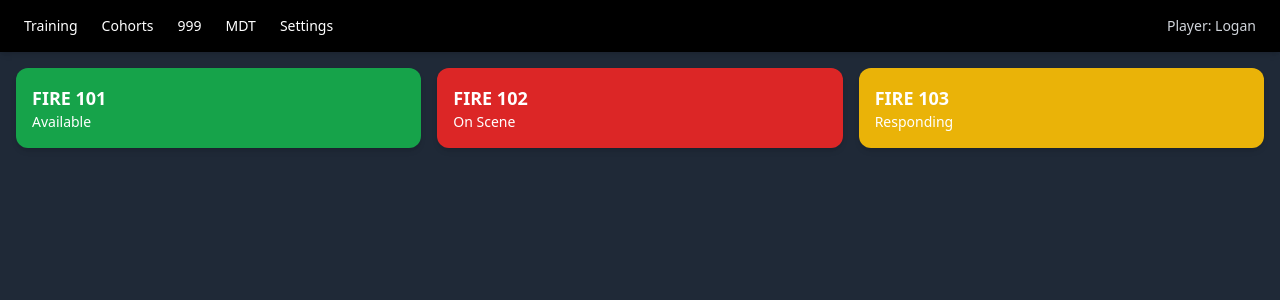
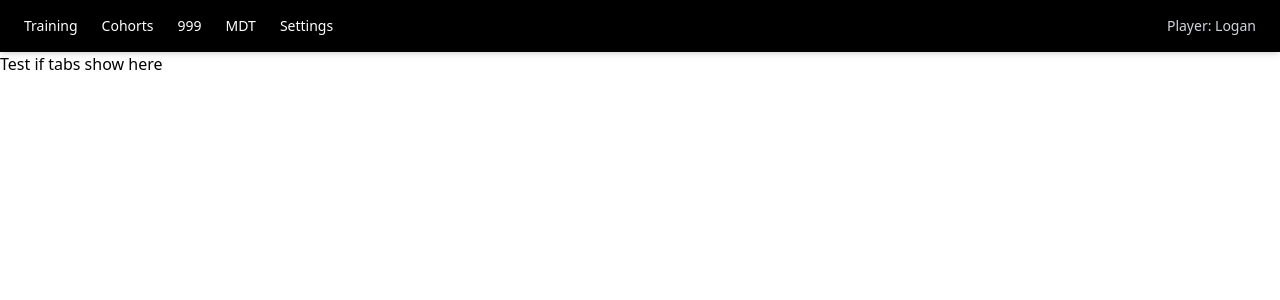
Before and after one commit to Icypanic/fms, a Next.js app: page / in a window 1280 px wide. Shown: the top 300 px of the page. Built offline with nearby package versions, Linux system fonts and the light colour scheme.

Commit message:
Update index.js

```diff
--- a/pages/index.js
+++ b/pages/index.js
@@ -1,21 +1,10 @@
-import Head from 'next/head';
 import Header from '../components/Header';
-import UnitStatusCard from '../components/UnitStatusCard';
 
 export default function Home() {
   return (
-    <>
-      <Head>
-        <title>JYFMS Dashboard</title>
-      </Head>
-      <div className="bg-primary min-h-screen text-white">
-        <Header />
-        <main className="p-4 grid grid-cols-1 md:grid-cols-3 gap-4">
-          <UnitStatusCard unit="FIRE 101" status="Available" />
-          <UnitStatusCard unit="FIRE 102" status="On Scene" />
-          <UnitStatusCard unit="FIRE 103" status="Responding" />
-        </main>
-      </div>
-    </>
+    <div>
+      <Header />
+      <h1>Test if tabs show here</h1>
+    </div>
   );
 }
```
